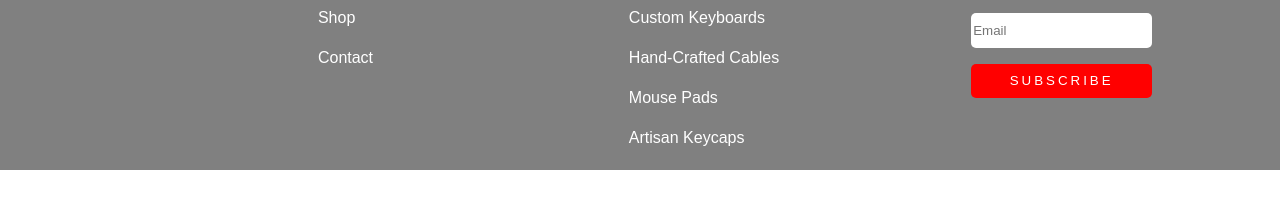
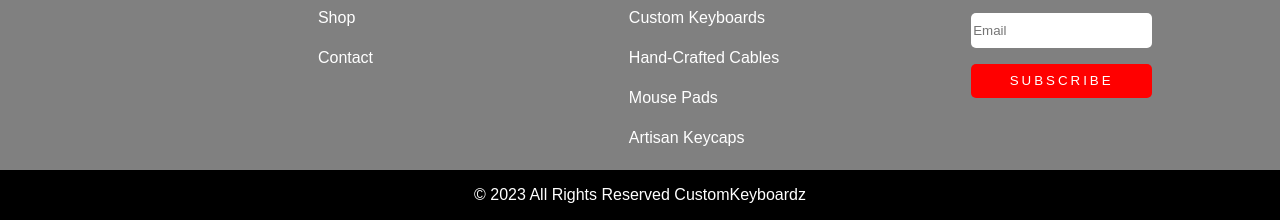
Before and after one commit to samnpage/StaticStorefront, a plain HTML site: page index.html in a window 1280 px wide. Shown: the part 7377-7597 px from the top of the page. Before the commit the page ends 7547 px from the top, so only its background shows below. Drawn offline with Linux system fonts and the light colour scheme.

Commit message:
copyright footer added

```diff
--- a/index.css
+++ b/index.css
@@ -227,3 +227,8 @@ form button:hover {
 footer a:hover {
     text-decoration: underline;
 }
+
+#copyright {
+    background-color: black;
+
+}
--- a/index.html
+++ b/index.html
@@ -231,5 +231,8 @@
             <button>Subscribe</button>
         </form>
     </footer>
+    <footer id="copyright">
+        <p>&copy; 2023 All Rights Reserved CustomKeyboardz</p>
+    </footer>
 </body>
 </html>
```
